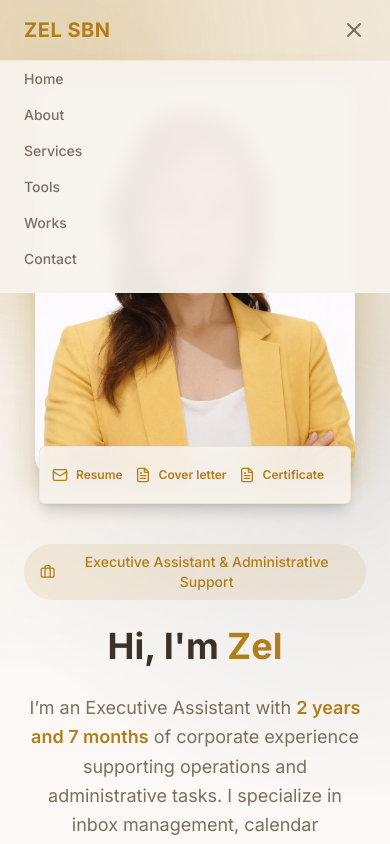
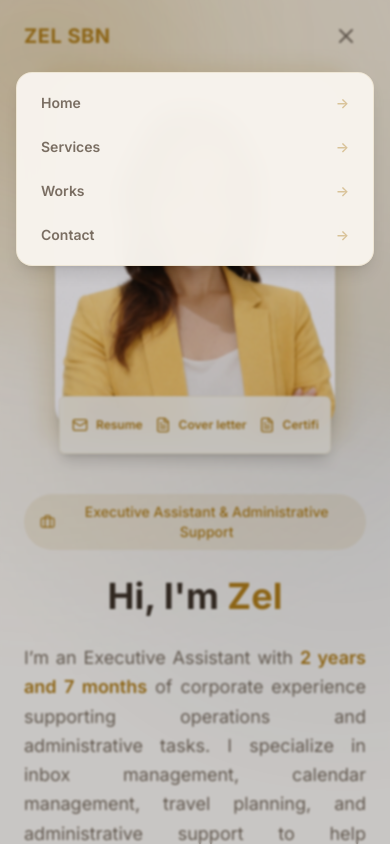
Before and after one commit to KELSZ22/zel-portfolio, a React (Vite) app: page / in a window 390 px wide. Both pictures are taken after a click on the button "Toggle menu". Shown: the top 844 px of the page. Built offline with nearby package versions, Linux system fonts and the light colour scheme.

Commit message:
Refactor Navbar and Hero components for improved mobile menu and layout. Updated navigation links, enhanced mobile menu styling, and added tool footer traits in Hero section.

```diff
--- a/src/App.jsx
+++ b/src/App.jsx
@@ -30,9 +30,7 @@ import supportImage from "./assets/zel-image.png";
 
 const NAV_LINKS = [
   { href: "#hero", label: "Home" },
-  { href: "#about", label: "About" },
   { href: "#services", label: "Services" },
-  { href: "#tools", label: "Tools" },
   { href: "#works", label: "Works" },
   { href: "#contact", label: "Contact" },
 ];
@@ -80,9 +78,10 @@ function Navbar() {
 
         {/* Mobile hamburger */}
         <button
-          className="md:hidden text-text-muted"
+          className="md:hidden text-text-muted inline-flex items-center justify-center h-10 w-10 rounded-xl hover:bg-primary/5 transition-colors"
           onClick={() => setMobileOpen(!mobileOpen)}
           aria-label="Toggle menu"
+          aria-expanded={mobileOpen}
         >
           {mobileOpen ? <X size={24} /> : <Menu size={24} />}
         </button>
@@ -90,18 +89,32 @@ function Navbar() {
 
       {/* Mobile menu */}
       {mobileOpen && (
-        <div className="md:hidden bg-cream/95 backdrop-blur-sm border-t border-primary/10 px-6 pb-4">
+        <>
+          <button
+            className="md:hidden fixed inset-0 bg-black/20 backdrop-blur-[1px]"
+            aria-label="Close menu"
+            onClick={() => setMobileOpen(false)}
+          />
+          <Motion.div
+            initial={{ opacity: 0, y: -8 }}
+            animate={{ opacity: 1, y: 0 }}
+            exit={{ opacity: 0, y: -8 }}
+            transition={{ duration: 0.18, ease: "easeOut" }}
+            className="md:hidden absolute left-4 right-4 top-[72px] bg-cream/98 backdrop-blur-md border border-primary/10 rounded-2xl shadow-lg shadow-black/10 p-2"
+          >
             {NAV_LINKS.map((l) => (
               <a
                 key={l.href}
                 href={l.href}
                 onClick={() => setMobileOpen(false)}
-              className="block py-2 text-sm font-medium text-text-muted hover:text-primary transition-colors"
+                className="flex items-center justify-between px-4 py-3 rounded-xl text-sm font-semibold text-text-muted hover:text-primary hover:bg-white/60 transition-colors"
               >
-              {l.label}
+                <span>{l.label}</span>
+                <span className="text-primary/40">→</span>
               </a>
             ))}
-        </div>
+          </Motion.div>
+        </>
       )}
     </nav>
   );
@@ -324,7 +337,7 @@ function Contact() {
     {
       name: "Viber",
       icon: MessageCircle,
-      link: "0919-971-8724",
+      link: "viber://chat?number=%2B639199718724",
       color: "bg-purple-500",
       desc: "0919-971-8724",
     },
@@ -359,7 +372,7 @@ function Contact() {
             <motion.a
               key={c.name}
               href={c.link}
-              target={c.link.startsWith("http") ? "_blank" : undefined}
+              target="_blank"
               rel={
                 c.link.startsWith("http") ? "noopener noreferrer" : undefined
               }
--- a/src/features/hero/Hero.jsx
+++ b/src/features/hero/Hero.jsx
@@ -15,8 +15,8 @@ const Motion = motion;
 
 export default function Hero() {
   const tools = [
-    { name: "Google Workspace", imageSrc: googleWorkspaceLogo },
-    { name: "Microsoft Office", imageSrc: officeLogo },
+    { name: "Workspace", imageSrc: googleWorkspaceLogo },
+    { name: "MS Office", imageSrc: officeLogo },
     { name: "Outlook", imageSrc: outlookLogo },
     { name: "Slack", imageSrc: slackLogo },
     { name: "Notion", imageSrc: notionLogo },
@@ -28,6 +28,7 @@ export default function Hero() {
     "Problem solving",
     "Attention to detail",
   ];
+  const toolFooterTraits = ["Adaptable", "Quick learner"];
 
   return (
     <section
@@ -105,7 +106,8 @@ export default function Hero() {
               show: { opacity: 1, y: 0 },
             }}
             transition={{ duration: 0.65, ease: "easeOut" }}
-            className="mt-6 text-lg md:text-xl text-text-muted leading-relaxed max-w-2xl mx-auto lg:mx-0 "
+            className="mt-6 text-lg md:text-xl text-text-muted leading-relaxed max-w-2xl mx-auto lg:mx-0"
+            style={{ textAlign: "justify" }}
           >
             I’m an Executive Assistant with{" "}
             <span className="font-semibold text-primary">
@@ -159,7 +161,7 @@ export default function Hero() {
             show: { opacity: 1, y: 0, scale: 1 },
           }}
           transition={{ duration: 0.7, ease: "easeOut" }}
-          className="relative mx-auto lg:mx-0 w-full max-w-xs sm:max-w-sm order-1 lg:order-2"
+          className="relative mx-auto lg:mx-0 w-full max-w-[280px] sm:max-w-sm order-1 lg:order-2"
         >
           <div
             className="absolute -inset-4 bg-primary/10 rounded-3xl blur-sm"
@@ -276,6 +278,17 @@ export default function Hero() {
               </motion.div>
             ))}
           </motion.div>
+
+          <motion.div
+            initial={{ opacity: 0, y: 10 }}
+            animate={{ opacity: 1, y: 0 }}
+            transition={{ duration: 0.55, ease: "easeOut", delay: 0.45 }}
+            className="mt-3 px-1 pb-1 text-center"
+          >
+            <p className="text-xs sm:text-sm font-semibold text-text-muted">
+              {toolFooterTraits.join(" & ")}
+            </p>
+          </motion.div>
         </div>
       </motion.div>
     </section>
```
Lines whose indentation alone changed are shown as unchanged.
